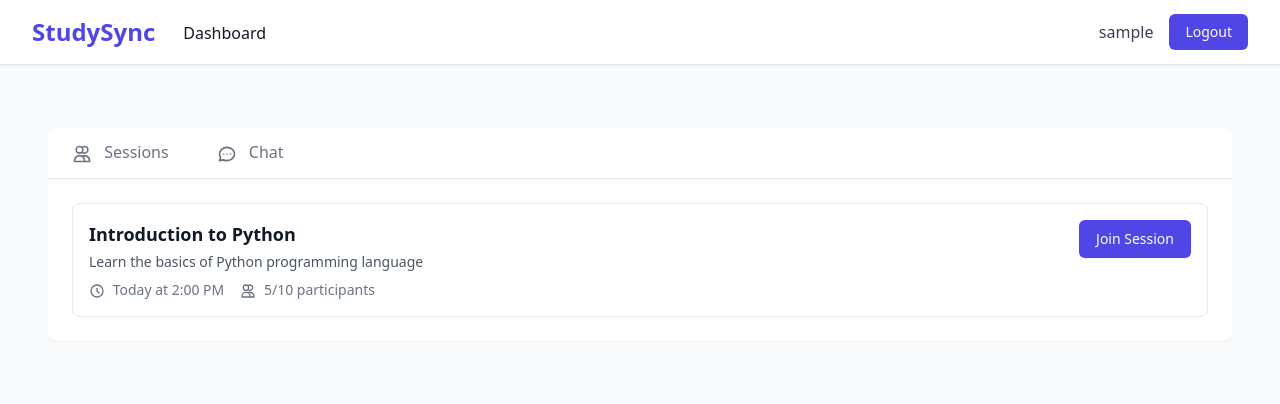
After one commit to ayubsoft254/study-sync, a Django app: page /sessions/ in a window 1280 px wide. The commit adds this page. Shown: the top 404 px of the page. Run offline with Django 5.2, Linux system fonts and the light colour scheme; the visitor is signed in with stand-in values (Sample User, id 1); data that the repository does not hold is empty; some libraries are stand-ins or nearby versions.

Commit message:
Add Agora SDK integration and session management features; implement token generation and session view

```diff
--- a/requirements.txt
+++ b/requirements.txt
@@ -19,3 +19,5 @@ django-allauth-ui
 django-widget-tweaks
 slippers
 djangorestframework
+agora-token-builder
+agora-rtc-sdk-ng
--- a/src/app/urls.py
+++ b/src/app/urls.py
@@ -12,4 +12,6 @@ urlpatterns = [
     path('resource/create/', views.ResourceCreate.as_view(), name='create_resource'),
     path('rate/mentor/<int:session_id>/', views.rate_mentor, name='rate_mentor'),
     path('profile/setup/', views.profile_setup, name='account_profile'),
+    path('sessions/', views.sessions_view, name='sessions'),
+    path('agora/token/<str:channel_name>/', views.generate_agora_token, name='agora_token'),
 ]
--- a/src/app/views.py
+++ b/src/app/views.py
@@ -7,11 +7,12 @@ from django.utils import timezone
 from django.contrib import messages
 from django.db.models import Avg, Count
 from django.core.exceptions import PermissionDenied
-from .models import Mentor, User, MentorSession, SessionAttendance, MentorRating, Resource, Call, Mentee
+from .models import Chat, Mentor, User, MentorSession, SessionAttendance, MentorRating, Resource, Call, Mentee
 import uuid
 from typing import Dict, Any
 from django.urls import reverse
 from .forms import *
+from .utils import generate_agora_token  # Import the function if it's defined in utils.py
 
 class DashboardMixin:
     """Mixin to handle common dashboard functionality"""
@@ -279,3 +280,70 @@ def profile_setup(request):
         form = ProfileForm()
 
     return render(request, 'app/profile_setup.html', {'form': form})
+
+@login_required
+def sessions_view(request):
+    user = request.user
+
+    # Check if the user is a mentee or mentor
+    if hasattr(user, 'mentee'):
+        mentee = user.mentee
+        sessions = MentorSession.objects.filter(
+            participants=user
+        ).select_related('mentor').prefetch_related('participants')
+        course_members = User.objects.filter(
+            mentee__course=mentee.course
+        ).select_related('mentee', 'mentor')
+    elif hasattr(user, 'mentor'):
+        mentor = user.mentor
+        sessions = MentorSession.objects.filter(
+            mentor=mentor
+        ).select_related('mentor').prefetch_related('participants')
+        course_members = User.objects.filter(
+            mentee__course__in=mentor.courses.all()
+        ).select_related('mentee', 'mentor')
+    else:
+        # Handle case where the user is neither a mentee nor a mentor
+        sessions = MentorSession.objects.none()
+        course_members = User.objects.none()
+
+    context = {
+        'sessions': sessions,
+        'course_members': course_members,
+    }
+    return render(request, 'app/sessions.html', context)
+
+@login_required
+def send_message(request):
+    if request.method == 'POST':
+        recipient_id = request.POST.get('recipient')
+        message = request.POST.get('message')
+        chat = Chat.objects.get_or_create(
+            chat_type='private',
+            participants__in=[request.user, recipient_id]
+        )
+        # Create message
+        chat.objects.create(
+            chat=chat,
+            sender=request.user,
+            content=message
+        )
+        return JsonResponse({'status': 'success'})
+    return JsonResponse({'status': 'error'}, status=400)
+
+@login_required
+def join_session(request, session_id):
+    session = get_object_or_404(MentorSession, id=session_id)
+    if not session.is_full:
+        SessionAttendance.objects.create(
+            session=session,
+            mentee=request.user.mentee
+        )
+        # Generate Agora token
+        token = generate_agora_token(session.call.room_id)
+        return JsonResponse({
+            'status': 'success',
+            'token': token,
+            'channel': session.call.room_id
+        })
+    return JsonResponse({'status': 'error', 'message': 'Session is full'}, status=400)
--- a/src/home/settings.py
+++ b/src/home/settings.py
@@ -146,6 +146,10 @@ ACCOUNT_EMAIL_VERIFICATION = "mandatory"
 ACCOUNT_EMAIL_NOTIFICATIONS = True
 ACCOUNT_LOGIN_BY_CODE_ENABLED = True
 
+# settings.py
+AGORA_APP_ID = '7e8063f7b1c645698206bebaff7eafb3'
+AGORA_APP_CERTIFICATE = 'cd510bfa1b8b49818d3614ac71eb3f11'
+
 AUTHENTICATION_BACKENDS = [
     # Needed to login by username in Django admin, regardless of `allauth`
     'django.contrib.auth.backends.ModelBackend',
--- /dev/null
+++ b/src/templates/app/session_chat_interface.html
@@ -0,0 +1,156 @@
+<!DOCTYPE html>
+<html>
+<body>
+  <!-- Tab Navigation -->
+  <div class="bg-white rounded-lg shadow-sm">
+    <nav class="flex border-b">
+      <button onclick="switchTab('sessions')" id="sessions-tab" class="px-6 py-3 text-gray-500 border-b-2 border-transparent hover:text-gray-700 hover:border-gray-300">
+        <svg xmlns="http://www.w3.org/2000/svg" class="inline-block w-5 h-5 mr-2" fill="none" viewBox="0 0 24 24" stroke="currentColor">
+          <path stroke-linecap="round" stroke-linejoin="round" stroke-width="2" d="M12 4.354a4 4 0 110 5.292M15 21H3v-1a6 6 0 0112 0v1zm0 0h6v-1a6 6 0 00-9-5.197M13 7a4 4 0 11-8 0 4 4 0 018 0z" />
+        </svg>
+        Sessions
+      </button>
+      <button onclick="switchTab('chat')" id="chat-tab" class="px-6 py-3 text-gray-500 border-b-2 border-transparent hover:text-gray-700 hover:border-gray-300">
+        <svg xmlns="http://www.w3.org/2000/svg" class="inline-block w-5 h-5 mr-2" fill="none" viewBox="0 0 24 24" stroke="currentColor">
+          <path stroke-linecap="round" stroke-linejoin="round" stroke-width="2" d="M8 12h.01M12 12h.01M16 12h.01M21 12c0 4.418-4.03 8-9 8a9.863 9.863 0 01-4.255-.949L3 20l1.395-3.72C3.512 15.042 3 13.574 3 12c0-4.418 4.03-8 9-8s9 3.582 9 8z" />
+        </svg>
+        Chat
+      </button>
+    </nav>
+
+    <!-- Sessions Tab -->
+    <div id="sessions-content" class="p-6">
+      <div class="space-y-6">
+        <!-- Session Card -->
+        <div class="bg-white rounded-lg border p-4 hover:shadow-md transition">
+          <div class="flex justify-between items-start">
+            <div>
+              <h3 class="text-lg font-semibold text-gray-900">Introduction to Python</h3>
+              <p class="text-sm text-gray-600 mt-1">Learn the basics of Python programming language</p>
+              <div class="mt-2 flex items-center space-x-4">
+                <span class="text-sm text-gray-500">
+                  <svg xmlns="http://www.w3.org/2000/svg" class="inline-block w-4 h-4 mr-1" fill="none" viewBox="0 0 24 24" stroke="currentColor">
+                    <path stroke-linecap="round" stroke-linejoin="round" stroke-width="2" d="M12 8v4l3 3m6-3a9 9 0 11-18 0 9 9 0 0118 0z" />
+                  </svg>
+                  Today at 2:00 PM
+                </span>
+                <span class="text-sm text-gray-500">
+                  <svg xmlns="http://www.w3.org/2000/svg" class="inline-block w-4 h-4 mr-1" fill="none" viewBox="0 0 24 24" stroke="currentColor">
+                    <path stroke-linecap="round" stroke-linejoin="round" stroke-width="2" d="M12 4.354a4 4 0 110 5.292M15 21H3v-1a6 6 0 0112 0v1zm0 0h6v-1a6 6 0 00-9-5.197M13 7a4 4 0 11-8 0 4 4 0 018 0z" />
+                  </svg>
+                  5/10 participants
+                </span>
+              </div>
+            </div>
+            <button class="inline-flex items-center px-4 py-2 border border-transparent rounded-md shadow-sm text-sm font-medium text-white bg-indigo-600 hover:bg-indigo-700 focus:outline-none focus:ring-2 focus:ring-offset-2 focus:ring-indigo-500">
+              Join Session
+            </button>
+          </div>
+        </div>
+      </div>
+    </div>
+
+    <!-- Chat Tab -->
+    <div id="chat-content" class="hidden p-6">
+      <div class="flex h-[32rem]">
+        <!-- Chat List -->
+        <div class="w-1/4 border-r">
+          <div class="px-4 py-2 border-b">
+            <input type="text" placeholder="Search chats..." class="w-full px-3 py-2 border rounded-lg focus:outline-none focus:ring-2 focus:ring-indigo-500">
+          </div>
+          <div class="overflow-y-auto h-full">
+            <!-- Chat List Item -->
+            <div class="px-4 py-3 hover:bg-gray-50 cursor-pointer">
+              <div class="flex items-center">
+                <div class="w-10 h-10 rounded-full bg-indigo-100 flex items-center justify-center">
+                  <span class="text-indigo-800 font-semibold">JS</span>
+                </div>
+                <div class="ml-3">
+                  <p class="text-sm font-medium text-gray-900">John Smith</p>
+                  <p class="text-xs text-gray-500">Python Course</p>
+                </div>
+              </div>
+            </div>
+          </div>
+        </div>
+
+        <!-- Chat Messages -->
+        <div class="flex-1 flex flex-col">
+          <div class="flex-1 overflow-y-auto p-4 space-y-4">
+            <!-- Message -->
+            <div class="flex items-start">
+              <div class="flex-shrink-0">
+                <div class="w-8 h-8 rounded-full bg-indigo-100 flex items-center justify-center">
+                  <span class="text-xs text-indigo-800 font-semibold">JS</span>
+                </div>
+              </div>
+              <div class="ml-3 bg-gray-100 rounded-lg px-4 py-2 max-w-xs">
+                <p class="text-sm text-gray-900">Hey, do you have any questions about the upcoming session?</p>
+                <span class="text-xs text-gray-500 mt-1">2:30 PM</span>
+              </div>
+            </div>
+
+            <!-- Sent Message -->
+            <div class="flex items-start justify-end">
+              <div class="bg-indigo-600 rounded-lg px-4 py-2 max-w-xs">
+                <p class="text-sm text-white">Yes, I was wondering about the prerequisites.</p>
+                <span class="text-xs text-indigo-200 mt-1">2:31 PM</span>
+              </div>
+            </div>
+          </div>
+
+          <!-- Chat Input -->
+          <div class="p-4 border-t">
+            <form class="flex space-x-4">
+              <input type="text" placeholder="Type your message..." class="flex-1 px-4 py-2 border rounded-lg focus:outline-none focus:ring-2 focus:ring-indigo-500">
+              <button type="submit" class="px-4 py-2 bg-indigo-600 text-white rounded-lg hover:bg-indigo-700 focus:outline-none focus:ring-2 focus:ring-offset-2 focus:ring-indigo-500">
+                Send
+              </button>
+            </form>
+          </div>
+        </div>
+      </div>
+    </div>
+  </div>
+
+  <!-- Call Modal -->
+  <div id="call-modal" class="hidden fixed inset-0 bg-gray-600 bg-opacity-50 overflow-y-auto h-full w-full">
+    <div class="relative top-20 mx-auto p-5 border w-96 shadow-lg rounded-md bg-white">
+      <div class="mt-3 text-center">
+        <h3 class="text-lg leading-6 font-medium text-gray-900">Incoming Call</h3>
+        <div class="mt-2 px-7 py-3">
+          <p class="text-sm text-gray-500">John Smith is calling...</p>
+        </div>
+        <div class="flex justify-center mt-4 space-x-4">
+          <button class="px-4 py-2 bg-red-600 text-white rounded-lg hover:bg-red-700">
+            Decline
+          </button>
+          <button class="px-4 py-2 bg-green-600 text-white rounded-lg hover:bg-green-700">
+            Accept
+          </button>
+        </div>
+      </div>
+    </div>
+  </div>
+
+  <script>
+    function switchTab(tab) {
+      // Hide all content
+      document.getElementById('sessions-content').classList.add('hidden');
+      document.getElementById('chat-content').classList.add('hidden');
+
+      // Show selected content
+      document.getElementById(`${tab}-content`).classList.remove('hidden');
+
+      // Update tab styles
+      document.querySelectorAll('nav button').forEach(button => {
+        button.classList.remove('text-indigo-600', 'border-indigo-600');
+        button.classList.add('text-gray-500', 'border-transparent');
+      });
+
+      document.getElementById(`${tab}-tab`).classList.remove('text-gray-500', 'border-transparent');
+      document.getElementById(`${tab}-tab`).classList.add('text-indigo-600', 'border-indigo-600');
+    }
+  </script>
+</body>
+</html>
--- /dev/null
+++ b/src/templates/app/sessions.html
@@ -0,0 +1,8 @@
+{% extends 'base.html' %}
+
+{% block content %}
+<div class="container mx-auto px-4 py-8">
+    <!-- Include the sessions and chat interface -->
+    {% include 'app/session_chat_interface.html' %}
+</div>
+{% endblock %}
--- a/src/templates/base.html
+++ b/src/templates/base.html
@@ -55,5 +55,31 @@
     <main class="max-w-7xl mx-auto px-4 sm:px-6 lg:px-8 py-8">
         {% block content %}{% endblock %}
     </main>
+
+
+    <script src="https://download.agora.io/sdk/release/AgoraRTC_N-4.x.js"></script>
+    <script>
+        async function initializeCall(channelName, token) {
+            const client = AgoraRTC.createClient({ mode: "rtc", codec: "vp8" });
+            const uid = await client.join(AGORA_APP_ID, channelName, token, null);
+
+            // Create and publish local audio and video tracks
+            const localAudioTrack = await AgoraRTC.createMicrophoneAudioTrack();
+            const localVideoTrack = await AgoraRTC.createCameraVideoTrack();
+            await client.publish([localAudioTrack, localVideoTrack]);
+
+            // Handle remote users
+            client.on("user-published", async (user, mediaType) => {
+                await client.subscribe(user, mediaType);
+                if (mediaType === "video") {
+                    const playerContainer = document.getElementById("remote-stream");
+                    user.videoTrack.play(playerContainer);
+                }
+                if (mediaType === "audio") {
+                    user.audioTrack.play();
+                }
+            });
+        }
+    </script>
 </body>
 </html>
```
Also changed, not shown: src/app/utils.py (added, +28 -0 lines).
